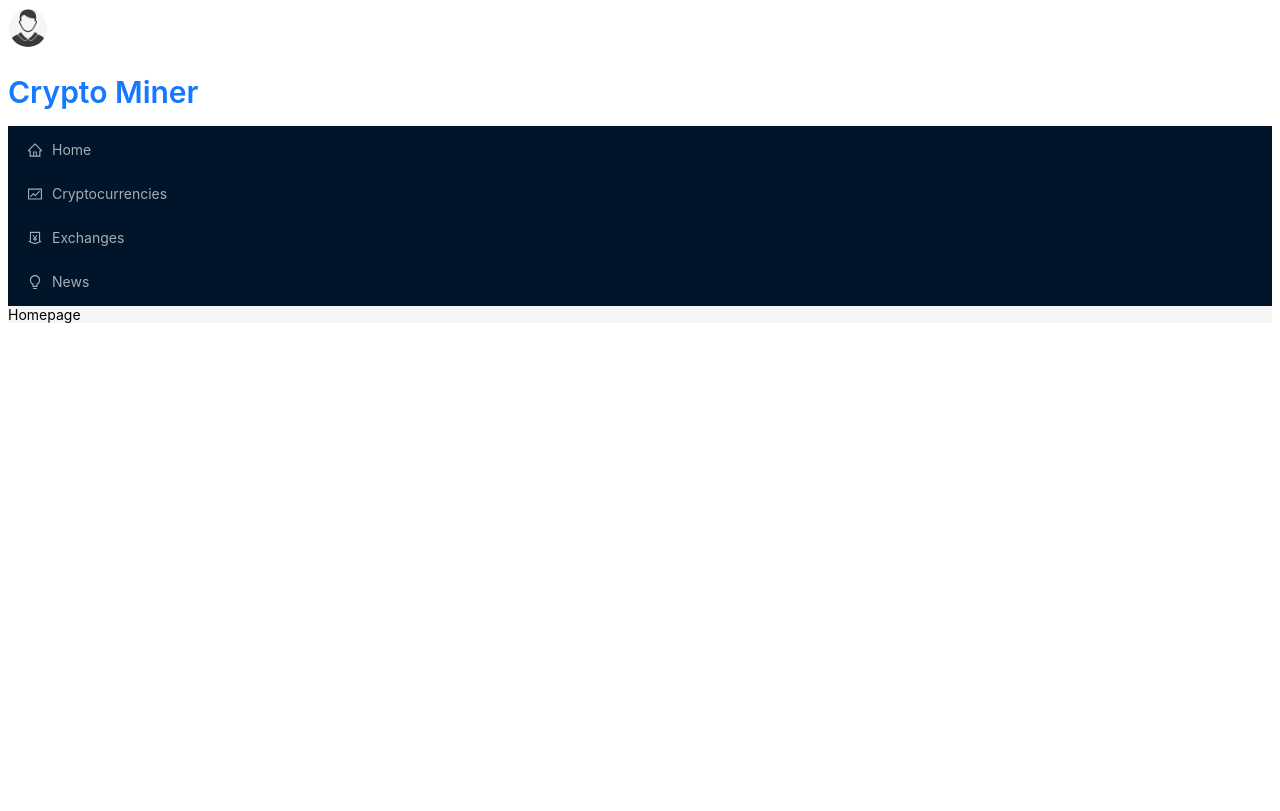
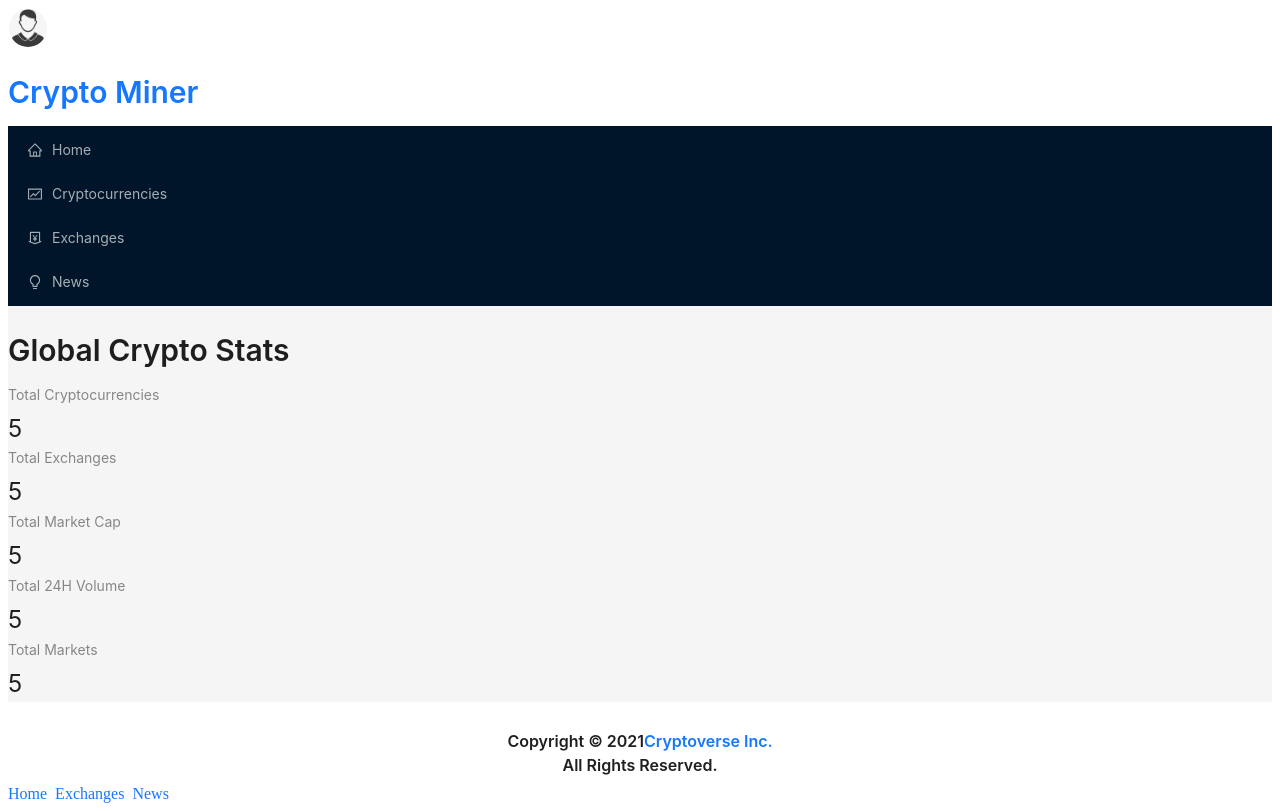
Before and after one commit to itsaladin/crypto-miner, a React (Create React App) app: page / in a window 1280 px wide. Built offline with nearby package versions, Linux system fonts and the light colour scheme.

Commit message:
create global crypto UI

```diff
--- a/src/App.js
+++ b/src/App.js
@@ -34,8 +34,19 @@
                         </Routes>
                     </div>
                 </Layout>
+                <div className="footer">
+                    <Typography.Title level={5} style={{ textAlign: "center" }}>
+                        Copyright © 2021
+                        <Link to="/">Cryptoverse Inc.</Link> <br />
+                        All Rights Reserved.
+                    </Typography.Title>
+                    <Space>
+                        <Link to="/">Home</Link>
+                        <Link to="/exchanges">Exchanges</Link>
+                        <Link to="/news">News</Link>
+                    </Space>
+                </div>
             </div>
-            <div className="footer"></div>
         </div>
     );
 };
--- a/src/components/Homepage.jsx
+++ b/src/components/Homepage.jsx
@@ -1,7 +1,26 @@
 import React from "react";
+import { Typography, Row, Col, Statistic } from "antd";
+import { Link } from "react-router-dom";
+
+const { Title } = Typography;
 
 const Homepage = () => {
-    return <div>Homepage</div>;
+    return (
+        <>
+            <Title level={2} className="heading">
+                Global Crypto Stats
+            </Title>
+            <Row>
+                <Col span={12}>
+                    <Statistic title="Total Cryptocurrencies" value="5" />
+                    <Statistic title="Total Exchanges" value="5" />
+                    <Statistic title="Total Market Cap" value="5" />
+                    <Statistic title="Total 24H Volume" value="5" />
+                    <Statistic title="Total Markets" value="5" />
+                </Col>
+            </Row>
+        </>
+    );
 };
 
 export default Homepage;
```
Also changed, not shown: src/services/cryptoApi.js (added, +15 -0 lines).
